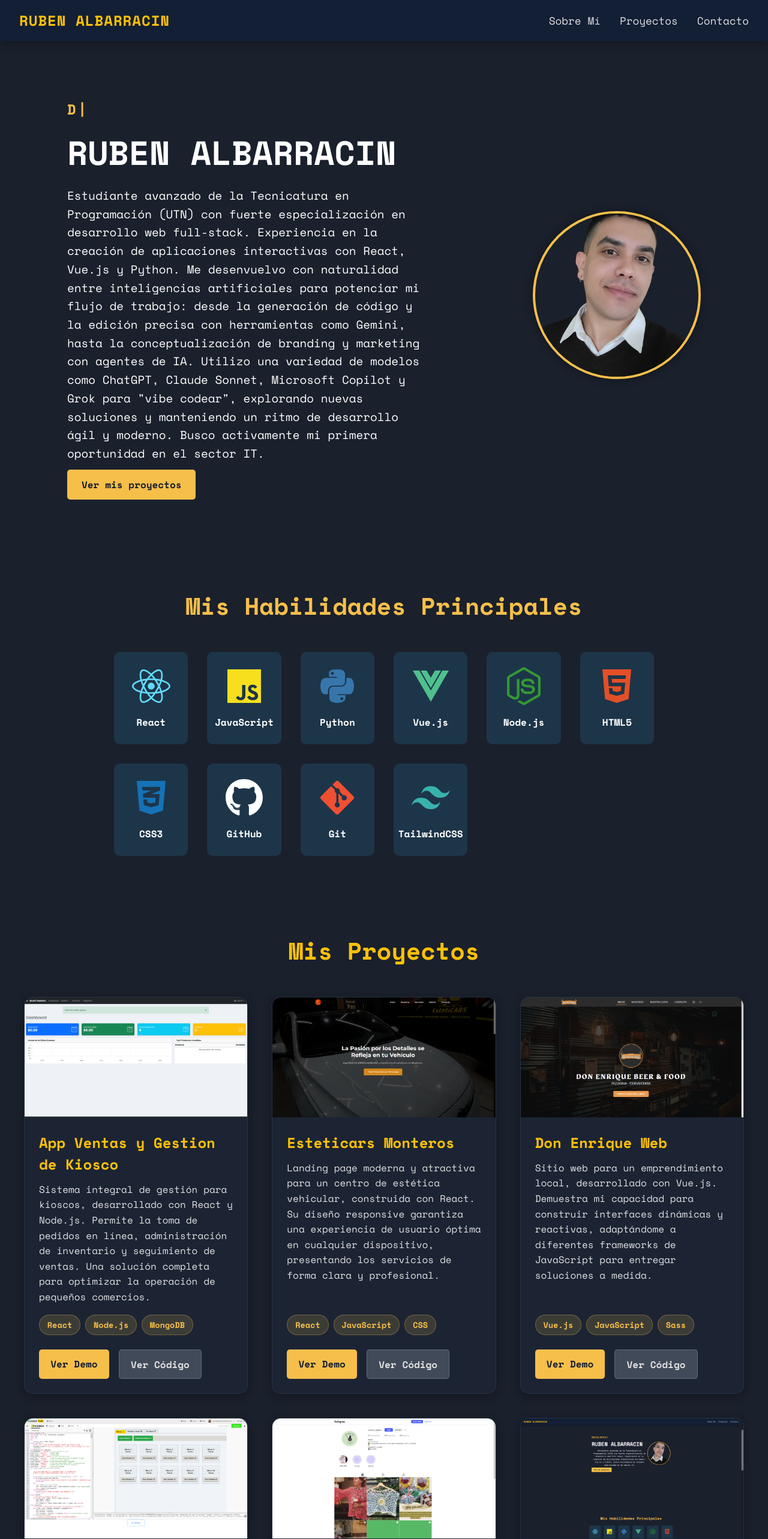
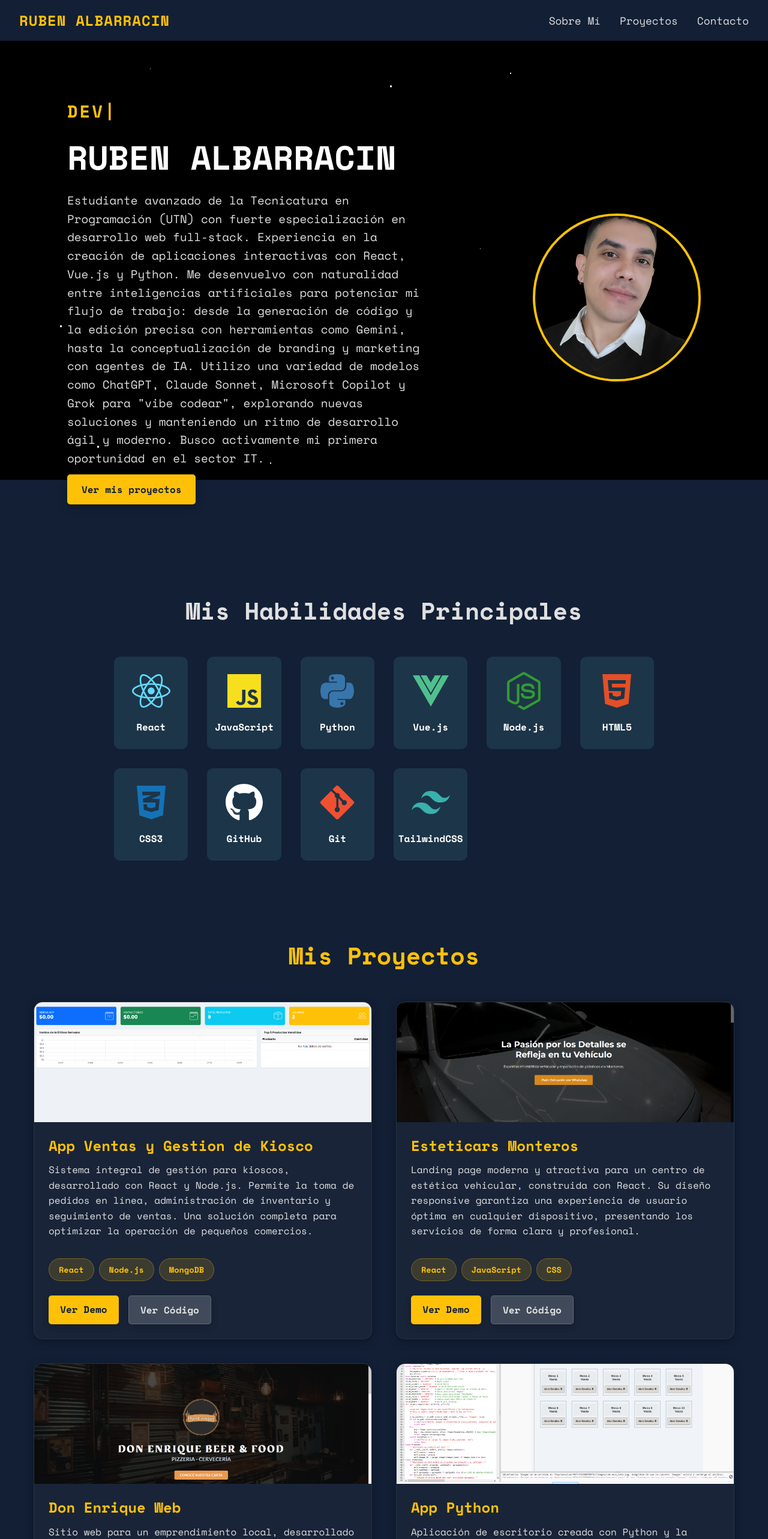
Before and after one commit to rubenci04/portfolio_web, a React (Vite) app: page / in a window 1280 px wide. Shown: the top 2566 px of the page at 60% size. Built offline with nearby package versions, Linux system fonts and the light colour scheme.

Commit message:
formulario

```diff
--- a/src/components/Hero/Hero.css
+++ b/src/components/Hero/Hero.css
@@ -2,17 +2,19 @@
   display: flex;
   justify-content: center;
   align-items: center;
-  padding: 4rem 1rem; /* Reducido el padding para móviles */
+  padding: 4rem 1rem;
   text-align: center;
   min-height: 90vh;
-  background-color: var(--dark-blue);
+  /* --- CAMBIO CLAVE --- */
+  /* Se elimina el color de fondo para que se vea el fondo de partículas */
+  background-color: transparent;
 }
 
 .hero-content-wrapper {
   display: flex;
-  flex-direction: column; /* Apilado vertical para móviles */
+  flex-direction: column;
   align-items: center;
-  gap: 2rem; /* Espacio entre texto e imagen */
+  gap: 2rem;
   max-width: 1200px;
   width: 100%;
 }
@@ -21,89 +23,92 @@
   max-width: 600px;
   display: flex;
   flex-direction: column;
-  align-items: center; /* Centrar contenido del texto en móvil */
+  align-items: center;
 }
 
 .hero-title {
-  font-size: 1.2rem; /* Tamaño ajustado para móvil */
-  color: var(--yellow);
+  font-size: 1.4rem;
+  color: var(--accent-color);
   letter-spacing: 3px;
   margin-bottom: 0.5rem;
 }
 
 .hero-title-container {
-  min-height: 2.5rem; /* Altura mínima para evitar saltos de layout con la animación */
+  min-height: 2.8rem;
 }
 
 .hero-name {
-    font-size: 2.5rem; /* Tamaño ajustado para móvil */
+    font-size: 2.5rem;
     color: var(--white);
     margin-bottom: 1rem;
 }
 
 .hero-description {
-  font-size: 1rem; /* Tamaño ajustado para móvil */
+  font-size: 1rem;
   line-height: 1.6;
   margin-bottom: 1.5rem;
 }
 
 .hero-button {
-  background-color: var(--yellow);
-  color: var(--dark-blue);
+  background-color: var(--accent-color);
+  color: var(--text-color-dark);
   padding: 0.8rem 1.5rem;
   border: none;
   border-radius: 5px;
   text-decoration: none;
   font-size: 1rem;
   font-weight: bold;
-  transition: background-color 0.3s ease;
+  transition: all 0.3s ease;
+  box-shadow: 0 4px 15px rgba(0, 0, 0, 0.2);
 }
 
 .hero-button:hover {
   background-color: #d4a237;
+  transform: translateY(-2px);
+  box-shadow: 0 6px 20px rgba(0, 0, 0, 0.3);
 }
 
 .hero-image-container {
-  width: 50vw; /* Use viewport width for responsive scaling */
-  height: 50vw; /* Maintain a square aspect ratio */
-  max-width: 200px; /* Max size for mobile */
-  max-height: 200px; /* Max size for mobile */
+  width: 50vw;
+  height: 50vw;
+  max-width: 200px;
+  max-height: 200px;
   border-radius: 50%;
   overflow: hidden;
-  border: 4px solid var(--yellow);
+  border: 4px solid var(--accent-color);
   box-shadow: 0 0 15px rgba(0, 0, 0, 0.4);
-  position: relative; /* Needed for the image aspect ratio trick if I use it */
+  position: relative;
 }
 
 .profile-image {
   width: 100%;
   height: 100%;
   object-fit: cover;
-  object-position: center; /* Ensure the center of the image is shown */
+  object-position: center;
 }
 
 /* --- Media Query para Tablets y Escritorio --- */
 @media (min-width: 768px) {
   .hero-container {
-    padding: 6rem 2rem; /* Padding original para pantallas grandes */
+    padding: 6rem 2rem;
   }
 
   .hero-content-wrapper {
-    flex-direction: row; /* Layout horizontal */
+    flex-direction: row;
     justify-content: space-around;
     text-align: left;
   }
 
   .hero-text-content {
-    align-items: flex-start; /* Alinear texto a la izquierda */
+    align-items: flex-start;
   }
 
   .hero-title {
-    font-size: 1.5rem;
+    font-size: 1.8rem;
   }
 
   .hero-title-container {
-    min-height: 3rem;
+    min-height: 3.5rem;
   }
 
   .hero-name {
@@ -115,7 +120,7 @@
   }
 
   .hero-image-container {
-    width: 280px; /* A bit larger on desktops */
+    width: 280px;
     height: 280px;
     max-width: 280px;
     max-height: 280px;
--- a/src/components/Navbar/Navbar.css
+++ b/src/components/Navbar/Navbar.css
@@ -1,17 +1,7 @@
-/* Variables de color globales, asegúrate de que estén en tu index.css o App.css */
-:root {
-  --primary-bg-color: #121F35; /* Un azul oscuro más profundo */
-  --secondary-bg-color: #1A2B43; /* Un azul ligeramente más claro para secciones */
-  --accent-color: #FFC107; /* Amarillo vibrante para acentos (botón, hover) */
-  --text-color-light: #E0E0E0; /* Texto claro para contraste */
-  --text-color-dark: #333333; /* Texto oscuro si se necesita */
-  --white: #FFFFFF;
-}
-
 .navbar {
   width: 100%;
   padding: 1rem 2rem;
-  background-color: var(--primary-bg-color); /* Fondo oscuro principal */
+  background-color: var(--primary-bg-color); /* Correcto: Usa la variable global */
   color: var(--text-color-light);
   display: flex;
   justify-content: space-between;
@@ -19,13 +9,13 @@
   position: sticky;
   top: 0;
   z-index: 1000;
-  box-shadow: 0 4px 15px rgba(0, 0, 0, 0.3); /* Sombra para darle profundidad */
+  box-shadow: 0 4px 15px rgba(0, 0, 0, 0.3);
 }
 
 .navbar-logo {
   font-size: 1.5rem;
   font-weight: bold;
-  color: var(--accent-color); /* El logo en amarillo vibrante */
+  color: var(--accent-color); /* Correcto: Usa la variable global */
   text-decoration: none;
   letter-spacing: 1px;
 }
@@ -43,28 +33,27 @@
   text-decoration: none;
   font-size: 1.1rem;
   font-weight: 500;
-  position: relative; /* Para el efecto de subrayado */
+  position: relative;
   transition: color 0.3s ease;
 }
 
-/* Efecto de subrayado animado al pasar el ratón */
 .navbar-links li a::after {
   content: '';
   position: absolute;
   width: 0;
   height: 2px;
-  background-color: var(--accent-color);
+  background-color: var(--accent-color); /* Correcto: Usa la variable global */
   left: 0;
   bottom: -5px;
   transition: width 0.3s ease;
 }
 
 .navbar-links li a:hover {
-  color: var(--accent-color); /* Cambio de color al hover */
+  color: var(--accent-color); /* Correcto: Usa la variable global */
 }
 
 .navbar-links li a:hover::after {
-  width: 100%; /* El subrayado se extiende */
+  width: 100%;
 }
 
 /* --- Menú Hamburguesa (Responsive) --- */
@@ -73,14 +62,14 @@
   flex-direction: column;
   gap: 4px;
   cursor: pointer;
-  z-index: 1001; /* Asegura que esté por encima del menú abierto */
+  z-index: 1001;
 }
 
 .hamburger-menu .bar {
   display: block;
   width: 25px;
   height: 3px;
-  background-color: var(--accent-color); /* Barras en color de acento */
+  background-color: var(--accent-color); /* Correcto: Usa la variable global */
   border-radius: 2px;
   transition: all 0.3s ease;
 }
@@ -93,11 +82,11 @@
   .navbar-links {
     display: none;
     position: absolute;
-    top: 100%; /* Justo debajo de la navbar */
+    top: 100%;
     left: 0;
     width: 100%;
     flex-direction: column;
-    background-color: var(--primary-bg-color); /* Mismo fondo que la navbar */
+    background-color: var(--primary-bg-color); /* Correcto: Usa la variable global */
     padding: 1rem 0;
     border-top: 1px solid rgba(255, 255, 255, 0.1);
     box-shadow: 0 4px 15px rgba(0, 0, 0, 0.3);
@@ -116,7 +105,6 @@
     font-size: 1.2rem;
   }
 
-  /* Deshabilito el subrayado animado en móviles para simplicidad */
   .navbar-links li a::after {
     display: none;
   }
--- a/src/components/Projects/Projects.css
+++ b/src/components/Projects/Projects.css
@@ -1,31 +1,30 @@
-/* --- Projects.css - VERSIÓN FINAL RESPONSIVE --- */
+/* --- Projects.css - MEJORADO Y RESPONSIVE --- */
 
 .projects-container {
-  padding: 4rem 1.5rem; /* Un padding consistente para móviles */
+  padding: 3rem 1rem;
   background-color: transparent;
   text-align: center;
   position: relative;
 }
 
 .projects-title {
-  font-size: 2.5rem;
+  font-size: 2rem;
   color: var(--accent-color);
-  margin-bottom: 3rem;
+  margin-bottom: 2.5rem;
   font-weight: bold;
 }
 
-/* ✅ Grid simplificado: Una regla principal que funciona en casi todos los tamaños */
+/* ✅ Grid responsive mejorado */
 .projects-grid {
   display: grid;
-  /* Esta es la regla clave: crea columnas de mínimo 300px y las estira.
-     En móviles, crea una sola columna automáticamente. En tablets, dos. */
-  grid-template-columns: repeat(auto-fit, minmax(300px, 1fr));
-  gap: 2.5rem;
+  grid-template-columns: repeat(auto-fit, minmax(280px, 1fr));
+  gap: 2rem;
   max-width: 1200px;
   margin: 0 auto;
+  padding: 0 1rem;
 }
 
-/* ✅ Tarjetas con estética moderna */
+/* ✅ Tarjetas de proyecto mejoradas */
 .project-card {
   background: rgba(30, 41, 59, 0.6);
   backdrop-filter: blur(10px);
@@ -40,22 +39,23 @@
 }
 
 .project-card:hover {
-  transform: translateY(-5px); /* Efecto de elevación sutil */
   box-shadow: 0 0 25px rgba(246, 191, 74, 0.4);
-  border-color: var(--yellow);
+  border-color: var(--accent-color);
 }
 
+/* ✅ Contenedor de imagen mejorado */
 .project-image-container {
   width: 100%;
-  height: 200px;
+  height: 180px;
   overflow: hidden;
+  background: linear-gradient(135deg, #1e293b 0%, #334155 100%);
 }
 
 .project-image {
   width: 100%;
   height: 100%;
   object-fit: cover;
-  object-position: top; /* Cambiado a 'top' para mostrar mejor las webs */
+  object-position: center;
   transition: transform 0.4s ease;
 }
 
@@ -63,6 +63,7 @@
   transform: scale(1.08);
 }
 
+/* ✅ Contenido de la tarjeta */
 .project-card-content {
   padding: 1.5rem;
   display: flex;
@@ -71,9 +72,10 @@
 }
 
 .project-card h3 {
-  font-size: 1.5rem;
+  font-size: 1.3rem;
   color: var(--accent-color);
   margin-bottom: 0.75rem;
+  line-height: 1.3;
 }
 
 .project-card p {
@@ -81,43 +83,48 @@
   color: var(--text-color-light);
   line-height: 1.6;
   margin-bottom: 1rem;
-  font-size: 1rem;
+  font-size: 0.9rem;
 }
 
+/* ✅ Tags de tecnología */
 .project-technologies {
   display: flex;
   flex-wrap: wrap;
   gap: 0.5rem;
-  margin-top: auto; /* Empuja los tags al final del espacio disponible */
-  padding-bottom: 1.5rem;
+  margin-top: 1rem;
 }
 
 .tech-tag {
-  background-color: rgba(246, 191, 74, 0.15);
-  color: var(--yellow);
+  background-color: rgba(255, 193, 7, 0.15);
+  color: var(--accent-color);
   padding: 0.4rem 0.8rem;
   border-radius: 20px;
-  font-size: 0.85rem;
+  font-size: 0.8rem;
   font-weight: 600;
-  border: 1px solid rgba(246, 191, 74, 0.3);
+  cursor: default;
+  border: 1px solid rgba(255, 193, 7, 0.3);
 }
 
+/* ✅ Botones de enlaces */
 .project-links {
   display: flex;
+  justify-content: flex-start;
   gap: 1rem;
+  margin-top: 1.5rem;
   flex-wrap: wrap;
 }
 
 .project-link-button {
   padding: 0.7rem 1.2rem;
-  background-color: var(--yellow);
-  color: var(--dark-blue);
+  background-color: var(--accent-color);
+  color: var(--text-color-dark);
   text-decoration: none;
   border-radius: 5px;
   font-weight: bold;
-  font-size: 1rem;
+  font-size: 0.9rem;
   transition: all 0.2s ease;
   text-align: center;
+  box-shadow: 0 4px 12px rgba(0, 0, 0, 0.2);
 }
 
 .project-link-button.secondary {
@@ -129,10 +136,12 @@
 .project-link-button:hover {
   transform: translateY(-2px);
   filter: brightness(1.1);
+  box-shadow: 0 6px 16px rgba(0, 0, 0, 0.3);
 }
 
+/* ✅ Botón de GitHub principal */
 .github-profile-link {
-  margin-top: 4rem;
+  margin-top: 3rem;
 }
 
 .main-github-button {
@@ -145,20 +154,83 @@
   border: 1px solid rgba(75, 85, 99, 0.5);
   border-radius: 8px;
   text-decoration: none;
-  font-size: 1.1rem;
+  font-size: 1rem;
   font-weight: bold;
+  cursor: pointer;
+  box-shadow: 0 4px 10px rgba(0, 0, 0, 0.2);
   transition: all 0.3s ease;
 }
 
 .main-github-button:hover {
   background: rgba(31, 41, 55, 1);
-  border-color: var(--yellow);
+  border-color: var(--accent-color);
 }
 
-/* ✅ Media query solo para afinar detalles en pantallas muy grandes */
-@media (min-width: 1200px) {
+/* ✅ Tablets (768px+) */
+@media (min-width: 768px) {
+  .projects-container {
+    padding: 4rem 2rem;
+  }
+
+  .projects-title {
+    font-size: 2.5rem;
+    margin-bottom: 3rem;
+  }
+
   .projects-grid {
-    /* Mantenemos 3 columnas en pantallas grandes para aprovechar el espacio */
-    grid-template-columns: repeat(3, 1fr);
+    grid-template-columns: repeat(auto-fit, minmax(320px, 1fr));
+    gap: 2.5rem;
+  }
+
+  .project-image-container {
+    height: 200px;
+  }
+
+  .project-card h3 {
+    font-size: 1.5rem;
+  }
+
+  .project-card p {
+    font-size: 1rem;
+  }
+
+  .tech-tag {
+    font-size: 0.85rem;
+    padding: 0.5rem 1rem;
+  }
+
+  .project-link-button {
+    font-size: 1rem;
   }
 }
+
+/* ✅ Desktop grande (1024px+) */
+@media (min-width: 1024px) {
+  .projects-grid {
+    grid-template-columns: repeat(2, 1fr);
+  }
+}
+
+/* ✅ Móviles pequeños */
+@media (max-width: 375px) {
+  .projects-grid {
+    grid-template-columns: 1fr;
+    gap: 1.5rem;
+  }
+
+  .project-card h3 {
+    font-size: 1.2rem;
+  }
+
+  .project-card p {
+    font-size: 0.85rem;
+  }
+
+  .project-links {
+    flex-direction: column;
+  }
+
+  .project-link-button {
+    width: 100%;
+  }
+}
--- a/src/index.css
+++ b/src/index.css
@@ -6,13 +6,17 @@
 @import url('https://fonts.googleapis.com/css2?family=Space+Mono:wght@400;700&display=swap');
 
 :root {
-  --dark-blue: #1a202c; /* Un azul/gris oscuro más moderno */
-  --yellow: #f6bf4a;
-  --white: #ffffff;
-  --black: #000000;
-  --secondary-bg-color: #2d3748; /* Color de fondo para secciones secundarias */
-  --accent-color: #38b2ac; /* Un teal como nuevo color de acento */
-  --text-color-light: #a0aec0; /* Un gris más claro para el texto */
+  /* Paleta de Colores Principal */
+  --primary-bg-color: #121F35;      /* Azul oscuro principal para fondos */
+  --secondary-bg-color: #1A2B43;    /* Azul más claro para secciones o tarjetas */
+  --accent-color: #FFC107;          /* Amarillo vibrante para acentos (botones, hovers) */
+  --text-color-light: #E0E0E0;      /* Texto claro para contraste sobre fondos oscuros */
+  --text-color-dark: #121F35;       /* Texto oscuro para contraste sobre fondos claros */
+  --white: #FFFFFF;
+
+  /* Variables del tema anterior (ahora unificadas) */
+  /* --dark-blue: #1a202c; */       /* Reemplazado por --primary-bg-color */
+  /* --yellow: #f6bf4a; */          /* Reemplazado por --accent-color */
 }
 
 /*
@@ -30,9 +34,9 @@
   Definimos la fuente, el color de fondo principal y el color del texto.
 */
 body {
-  font-family: 'Space Mono', monospace; /* Nueva fuente aplicada */
-  background-color: var(--dark-blue);
-  color: var(--white);
+  font-family: 'Space Mono', monospace;
+  background-color: var(--primary-bg-color);
+  color: var(--text-color-light);
 }
 
 html {
```
Also changed, not shown: index.html (+6 -3 lines), src/components/Contact/Contact.css (+78 -13 lines), src/components/Contact/Contact.jsx (+69 -12 lines), src/components/Hero/Hero_new.jsx (deleted, +0 -27 lines).
